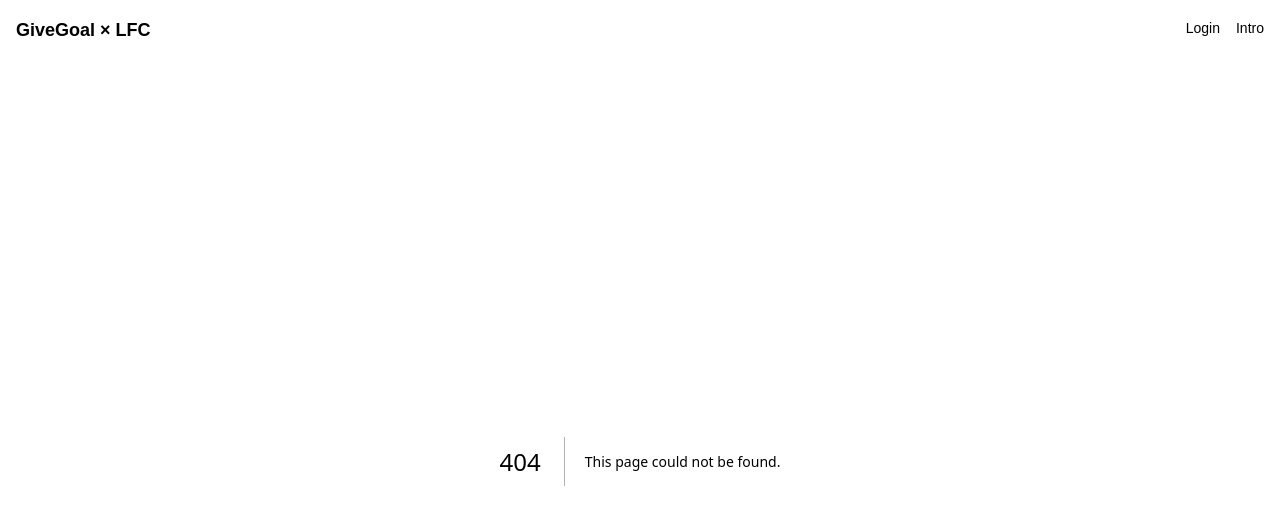
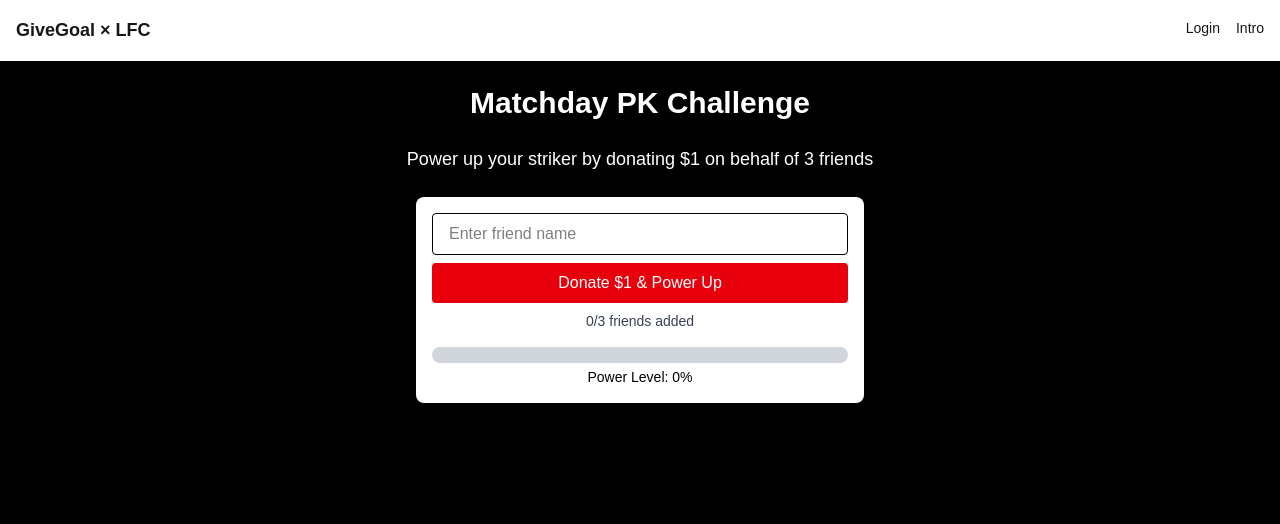
Before and after one commit to SpearmanMODE/lfc.givegoal.net, a Next.js app: page /game in a window 1280 px wide. Before the commit this address had no page. Shown: the top 524 px of the page. Built offline with nearby package versions, Linux system fonts and the light colour scheme.

Commit message:
Create page.tsx

```diff
--- /dev/null
+++ b/src/app/game/page.tsx
@@ -0,0 +1,108 @@
+// src/app/game/page.tsx
+"use client";
+
+import { useState } from "react";
+import Image from "next/image";
+import Link from "next/link";
+
+const mockFriends = ["Alex", "Jordan", "Taylor", "Morgan", "Chris", "Sam"];
+
+export default function MatchdayPKGame() {
+  const [step, setStep] = useState(1);
+  const [friends, setFriends] = useState<string[]>([]);
+  const [currentFriend, setCurrentFriend] = useState("");
+  const [power, setPower] = useState(0);
+  const [downlineCount, setDownlineCount] = useState(0);
+  const [gameDone, setGameDone] = useState(false);
+  const [result, setResult] = useState("");
+
+  const handleAddFriend = () => {
+    if (currentFriend.trim() && friends.length < 3) {
+      const updatedFriends = [...friends, currentFriend.trim()];
+      setFriends(updatedFriends);
+      setPower(updatedFriends.length * 33);
+      setCurrentFriend("");
+      if (updatedFriends.length === 3) {
+        simulateDownline();
+        setTimeout(() => {
+          const outcome = Math.random() < 0.5 ? "GOAL!" : "SAVED!";
+          setResult(outcome);
+          setGameDone(true);
+        }, 1000);
+      }
+    }
+  };
+
+  const simulateDownline = () => {
+    const downline = 3 + 9 + Math.floor(Math.random() * 10); // Simulate 3 → 9 → few more
+    setDownlineCount(downline);
+  };
+
+  return (
+    <div className="min-h-screen bg-black text-white p-6 space-y-6 text-center">
+      <h1 className="text-3xl font-bold">Matchday PK Challenge</h1>
+
+      {!gameDone ? (
+        <>
+          <p className="text-lg">
+            Power up your striker by donating $1 on behalf of 3 friends
+          </p>
+
+          <div className="bg-white p-4 rounded-lg shadow text-black max-w-md mx-auto">
+            <input
+              type="text"
+              value={currentFriend}
+              onChange={(e) => setCurrentFriend(e.target.value)}
+              placeholder="Enter friend name"
+              className="w-full px-4 py-2 border rounded mb-2"
+            />
+            <button
+              onClick={handleAddFriend}
+              className="bg-red-600 hover:bg-red-700 text-white px-4 py-2 rounded w-full"
+              disabled={friends.length >= 3}
+            >
+              Donate $1 & Power Up
+            </button>
+
+            <p className="mt-2 text-sm text-gray-700">
+              {friends.length}/3 friends added
+            </p>
+
+            <div className="mt-4">
+              <div className="h-4 bg-gray-300 rounded-full">
+                <div
+                  className="h-4 bg-green-500 rounded-full"
+                  style={{ width: `${power}%` }}
+                ></div>
+              </div>
+              <p className="text-sm mt-1">Power Level: {power}%</p>
+            </div>
+          </div>
+        </>
+      ) : (
+        <div className="space-y-4">
+          <h2 className="text-2xl font-bold text-yellow-400">{result}</h2>
+          <p className="text-lg">
+            You donated $3 and started a downline of <strong>{downlineCount}</strong> donors!
+          </p>
+          <p className="text-md text-green-400">You’re ranked #2 out of 430 fans at this match.</p>
+
+          <div className="bg-white text-black p-4 rounded-lg max-w-md mx-auto">
+            <h3 className="font-bold text-lg mb-2">VIP Reward Preview</h3>
+            <ul className="text-left list-disc pl-6">
+              <li>Post-match locker room tour</li>
+              <li>Meet & greet with LFC legends</li>
+              <li>50,000 FanCash bonus</li>
+            </ul>
+          </div>
+
+          <Link href="/dashboard">
+            <button className="mt-6 bg-red-600 hover:bg-red-700 text-white px-6 py-3 rounded-full font-bold">
+              Return to Dashboard
+            </button>
+          </Link>
+        </div>
+      )}
+    </div>
+  );
+}
```
